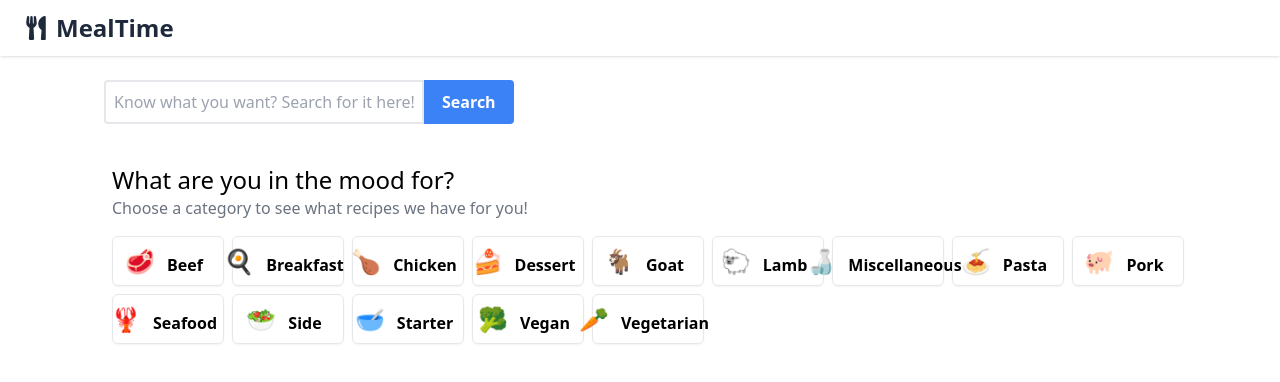
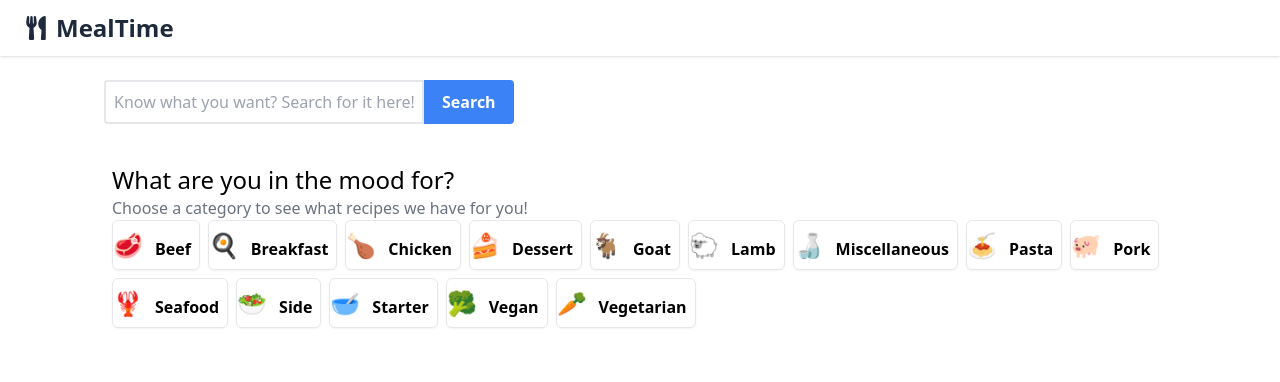
Before and after one commit to kmakai/MealTimeApp, a React (Vite) app: page / in a window 1280 px wide. Shown: the top 382 px of the page. Built offline with nearby package versions, Linux system fonts and the light colour scheme.

Commit message:
updated css

```diff
--- a/src/components/CategoryCard.jsx
+++ b/src/components/CategoryCard.jsx
@@ -1,6 +1,6 @@
 const CategoryCard = ({ category }) => {
   return (
-    <div className="flex items-end justify-center gap-1 border rounded-md py-2 hover:-translate-y-1 shadow-sm hover:shadow-md transition ease-in">
+    <div className="flex items-end justify-center gap-1 border rounded-md py-2 hover:-translate-y-1 shadow-sm hover:shadow-md transition ease-in min-w-fit">
       <span className="text-2xl">{category.icon}</span>
       <span className="font-semibold px-2">{category.strCategory}</span>
     </div>
--- a/src/pages/Main.jsx
+++ b/src/pages/Main.jsx
@@ -9,7 +9,7 @@ const Main = () => {
       <p className="text-gray-500">
         Choose a category to see what recipes we have for you!
       </p>
-      <div className="grid gap-2 grid-cols-2 sm:grid-cols-3 md:grid-cols-4 lg:grid-cols-9 mt-4">
+      <div className="flex flex-wrap gap-2">
         {Categories.map((c, ind) => (
           <Link
             key={ind}
```
